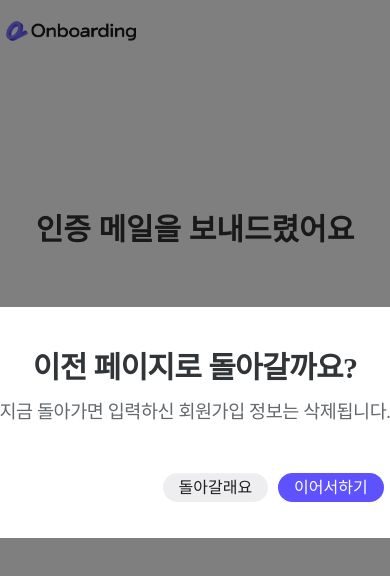
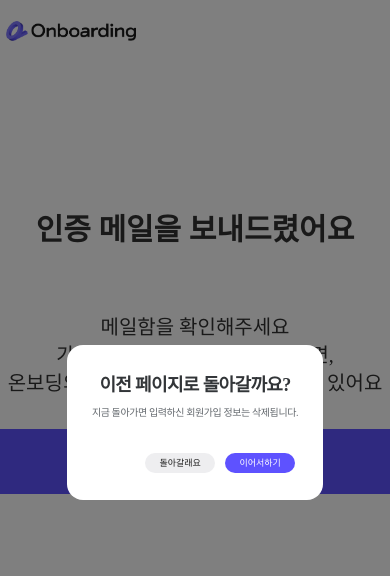
Before and after one commit to TeamLearningFlow/LearningFlow-FE, a Next.js app: page /register/emailAuth in a window 390 px wide. Both pictures are taken after a click on the button "이전 페이지로 돌아가기". Shown: the top 576 px of the page. Built offline with nearby package versions, Linux system fonts and the light colour scheme.

Commit message:
style: 회원가입페이지 인증메일 모달 반응형 #21

```diff
--- a/src/components/modal/emailAuthModal.tsx
+++ b/src/components/modal/emailAuthModal.tsx
@@ -43,12 +43,20 @@ const ModalBox = styled.div`
   flex-direction: column;
   align-items: flex-end;
 
-  // width: 472px;
-  // width: 31%;
   height: 231px;
 
   border-radius: 16px;
   background-color: #fff;
+
+  @media (max-width: 850px) {
+    padding: 30px;
+    height: 200px;
+  }
+
+  @media (max-width: 560px) {
+    padding: 25px;
+    height: 155px;
+  }
 `;
 
 const Title = styled.div`
@@ -59,6 +67,15 @@ const Title = styled.div`
   font-weight: 600;
   letter-spacing: -0.64px;
   margin-bottom: 10px;
+
+  @media (max-width: 850px) {
+    font-size: 25px;
+  }
+
+  @media (max-width: 560px) {
+    font-size: 18px;
+    margin-bottom: 2px;
+  }
 `;
 
 const Description = styled.div`
@@ -69,51 +86,93 @@ const Description = styled.div`
   font-weight: 500;
   line-height: 30px;
   letter-spacing: -0.4px;
+
+  @media (max-width: 850px) {
+    font-size: 15px;
+  }
+
+  @media (max-width: 560px) {
+    font-size: 10px;
+  }
 `;
 const Button = styled.div`
+  display: flex;
+  flex-direction: row;
+  width: 228px;
+
   position: absolute;
-  width: 228px;
   right: 0;
   bottom: 0;
   margin: 36px;
   margin-bottom: 40px;
 
   align-items: center;
+
+  @media (max-width: 850px) {
+    margin: 40px -12px 35px 20px;
+  }
+
+  @media (max-width: 560px) {
+    margin-right: -50px;
+    margin-bottom: 27px;
+  }
 `;
 
 const BackButton = styled.span`
-  display: inline;
+  display: flex;
   padding: 6px 16px;
   width: 109px;
-  height: 29px;
+  height: 33px;
   justify-content: center;
   align-items: center;
   margin-right: 10px;
 
-  font-size; 15px;
-  height: 20px;
+  font-size: 15px;
 
   border-radius: 100px;
   background-color: rgba(118, 118, 128, 0.12);
   color: #1f1f1f;
 
- cursor: pointer;
+  cursor: pointer;
+
+  @media (max-width: 850px) {
+    font-size: 12px;
+    width: 90px;
+    height: 30px;
+  }
+
+  @media (max-width: 560px) {
+    font-size: 9px;
+    width: 70px;
+    height: 20px;
+  }
 `;
 
 const ForwardButton = styled.span`
-  display: inline;
+  display: flex;
   padding: 6px 16px;
   width: 109px;
-  height: 29px;
+  height: 33px;
   justify-content: center;
   align-items: center;
 
   font-size; 15px;
-  height: 20px;
 
   border-radius: 100px;
   background-color: #5e52ff;
   color: #fff;
 
   cursor: pointer;
+
+  @media (max-width: 850px) {
+    font-size: 12px;
+    width: 90px;
+    height: 30px;
+  }
+
+  @media (max-width: 560px) {
+    font-size: 9px;
+    width: 70px;
+    height: 20px;
+  }
 `;
```
